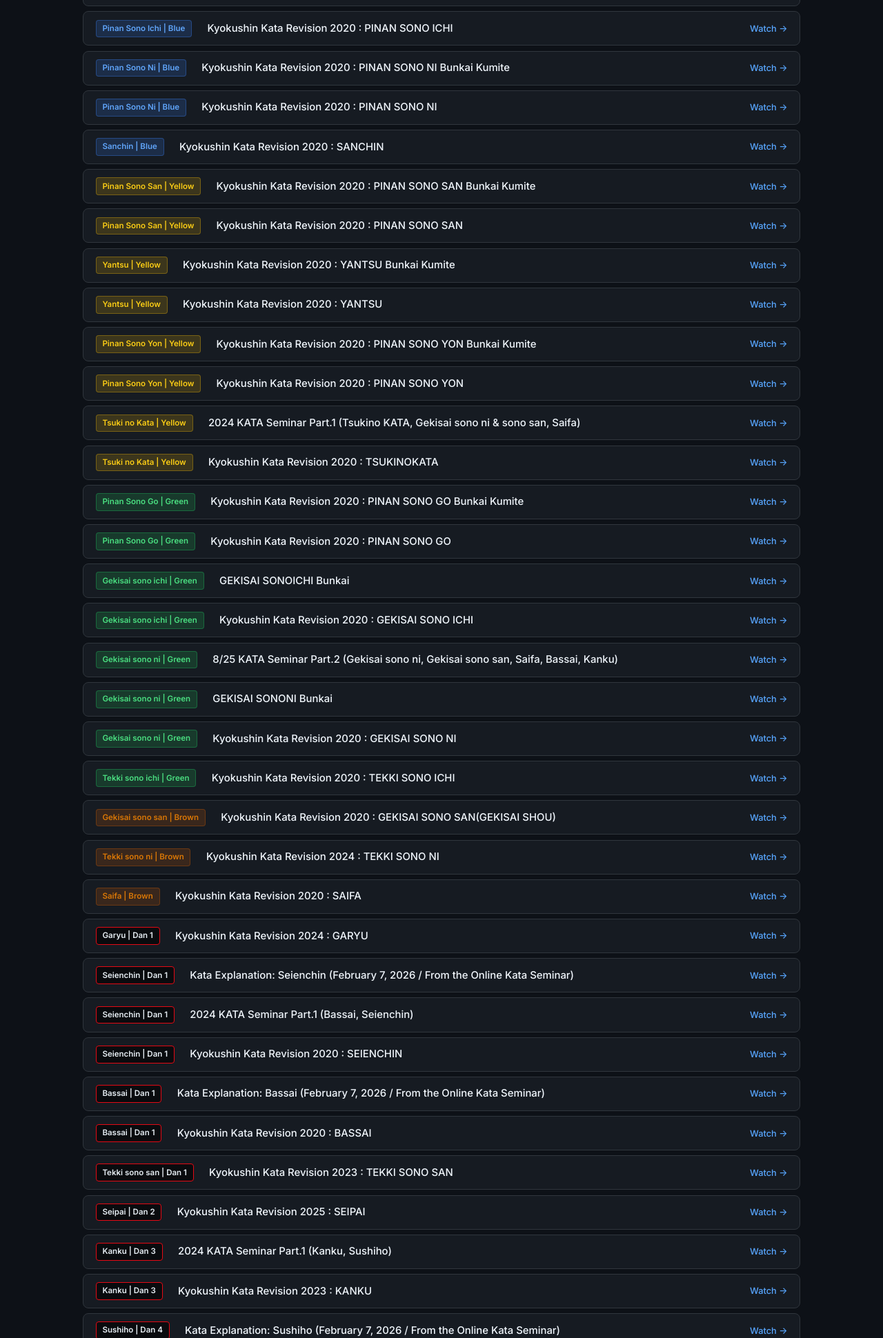
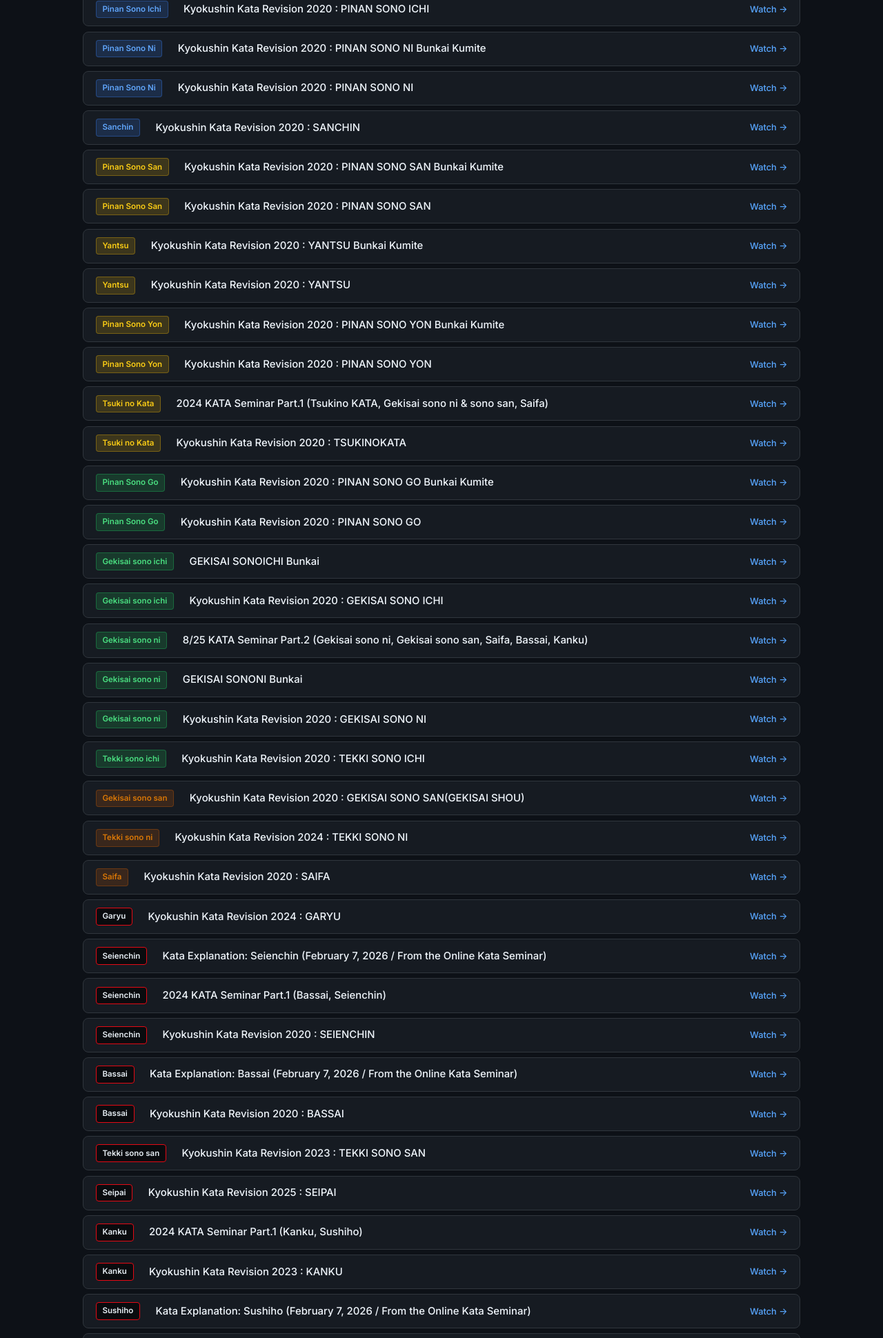
Before and after one commit to abugov/kyokusin-net-kata, a plain HTML site: page index.html in a window 1280 px wide. Shown: the part 860-2800 px from the top of the page at 69% size. Drawn offline with Linux system fonts and the light colour scheme.

Commit message:
style: remove subtitle line, display only kata name on color-coded belt badges

```diff
--- a/build_page.js
+++ b/build_page.js
@@ -58,7 +58,7 @@ const cardsHtml = videos.map((item, idx) => {
   const safeTitle = item.title.replace(/"/g, '&quot;');
 
   // Belt tag on left: Name | Belt
-  const beltHtml = matched ? `<span class="belt-badge belt-${matched.belt.toLowerCase().replace(/\s+/g, '-')}">${matched.name} | ${matched.belt}</span>` : '';
+  const beltHtml = matched ? `<span class="belt-badge belt-${matched.belt.toLowerCase().replace(/\s+/g, '-')}">${matched.name}</span>` : '';
 
   return `      <div class="kata-card"
            data-id="${item.id}"
@@ -734,7 +734,7 @@ const html = `<!DOCTYPE html>
       <div class="header-top">
         <div>
           <h1><span class="kanji">極真</span> Kyokushin Training &amp; Kata Library</h1>
-          <p class="meta">Extracted index of videos from Kyokushin Online</p>
+
           <a class="source-link" href="https://www.kyokushin.net/search-result?category=hesWJFxSJEaAHwfnbbSn&s=" target="_blank" rel="noopener noreferrer">
             🔗 Original Training Page (Kyokushin.net)
           </a>
--- a/index.html
+++ b/index.html
@@ -642,7 +642,7 @@
       <div class="header-top">
         <div>
           <h1><span class="kanji">極真</span> Kyokushin Training &amp; Kata Library</h1>
-          <p class="meta">Extracted index of videos from Kyokushin Online</p>
+
           <a class="source-link" href="https://www.kyokushin.net/search-result?category=hesWJFxSJEaAHwfnbbSn&s=" target="_blank" rel="noopener noreferrer">
             🔗 Original Training Page (Kyokushin.net)
           </a>
@@ -786,7 +786,7 @@
         <div class="card-main">
           <div class="card-header">
             <div class="header-left">
-              <span class="belt-badge belt-dan-1">Seienchin | Dan 1</span>
+              <span class="belt-badge belt-dan-1">Seienchin</span>
             </div>
             <div class="header-right">
 
@@ -814,7 +814,7 @@
         <div class="card-main">
           <div class="card-header">
             <div class="header-left">
-              <span class="belt-badge belt-dan-1">Bassai | Dan 1</span>
+              <span class="belt-badge belt-dan-1">Bassai</span>
             </div>
             <div class="header-right">
 
@@ -842,7 +842,7 @@
         <div class="card-main">
           <div class="card-header">
             <div class="header-left">
-              <span class="belt-badge belt-dan-4">Sushiho | Dan 4</span>
+              <span class="belt-badge belt-dan-4">Sushiho</span>
             </div>
             <div class="header-right">
 
@@ -1206,7 +1206,7 @@
         <div class="card-main">
           <div class="card-header">
             <div class="header-left">
-              <span class="belt-badge belt-dan-2">Seipai | Dan 2</span>
+              <span class="belt-badge belt-dan-2">Seipai</span>
             </div>
             <div class="header-right">
 
@@ -1402,7 +1402,7 @@
         <div class="card-main">
           <div class="card-header">
             <div class="header-left">
-              <span class="belt-badge belt-dan-3">Kanku | Dan 3</span>
+              <span class="belt-badge belt-dan-3">Kanku</span>
             </div>
             <div class="header-right">
 
@@ -1430,7 +1430,7 @@
         <div class="card-main">
           <div class="card-header">
             <div class="header-left">
-              <span class="belt-badge belt-dan-1">Seienchin | Dan 1</span>
+              <span class="belt-badge belt-dan-1">Seienchin</span>
             </div>
             <div class="header-right">
 
@@ -1458,7 +1458,7 @@
         <div class="card-main">
           <div class="card-header">
             <div class="header-left">
-              <span class="belt-badge belt-yellow">Tsuki no Kata | Yellow</span>
+              <span class="belt-badge belt-yellow">Tsuki no Kata</span>
             </div>
             <div class="header-right">
 
@@ -1486,7 +1486,7 @@
         <div class="card-main">
           <div class="card-header">
             <div class="header-left">
-              <span class="belt-badge belt-dan-1">Garyu | Dan 1</span>
+              <span class="belt-badge belt-dan-1">Garyu</span>
             </div>
             <div class="header-right">
 
@@ -1570,7 +1570,7 @@
         <div class="card-main">
           <div class="card-header">
             <div class="header-left">
-              <span class="belt-badge belt-dan-1">Tekki sono san | Dan 1</span>
+              <span class="belt-badge belt-dan-1">Tekki sono san</span>
             </div>
             <div class="header-right">
 
@@ -1598,7 +1598,7 @@
         <div class="card-main">
           <div class="card-header">
             <div class="header-left">
-              <span class="belt-badge belt-brown">Tekki sono ni | Brown</span>
+              <span class="belt-badge belt-brown">Tekki sono ni</span>
             </div>
             <div class="header-right">
 
@@ -1738,7 +1738,7 @@
         <div class="card-main">
           <div class="card-header">
             <div class="header-left">
-              <span class="belt-badge belt-dan-4">Sushiho | Dan 4</span>
+              <span class="belt-badge belt-dan-4">Sushiho</span>
             </div>
             <div class="header-right">
 
@@ -1794,7 +1794,7 @@
         <div class="card-main">
           <div class="card-header">
             <div class="header-left">
-              <span class="belt-badge belt-green">Gekisai sono ni | Green</span>
+              <span class="belt-badge belt-green">Gekisai sono ni</span>
             </div>
             <div class="header-right">
 
@@ -1822,7 +1822,7 @@
         <div class="card-main">
           <div class="card-header">
             <div class="header-left">
-              <span class="belt-badge belt-orange">Sokugi Taikyoku Sono San | Orange</span>
+              <span class="belt-badge belt-orange">Sokugi Taikyoku Sono San</span>
             </div>
             <div class="header-right">
 
@@ -2018,7 +2018,7 @@
         <div class="card-main">
           <div class="card-header">
             <div class="header-left">
-              <span class="belt-badge belt-dan-3">Kanku | Dan 3</span>
+              <span class="belt-badge belt-dan-3">Kanku</span>
             </div>
             <div class="header-right">
 
@@ -2102,7 +2102,7 @@
         <div class="card-main">
           <div class="card-header">
             <div class="header-left">
-              <span class="belt-badge belt-green">Gekisai sono ni | Green</span>
+              <span class="belt-badge belt-green">Gekisai sono ni</span>
             </div>
             <div class="header-right">
 
@@ -2130,7 +2130,7 @@
         <div class="card-main">
           <div class="card-header">
             <div class="header-left">
-              <span class="belt-badge belt-green">Gekisai sono ichi | Green</span>
+              <span class="belt-badge belt-green">Gekisai sono ichi</span>
             </div>
             <div class="header-right">
 
@@ -2494,7 +2494,7 @@
         <div class="card-main">
           <div class="card-header">
             <div class="header-left">
-              <span class="belt-badge belt-green">Pinan Sono Go | Green</span>
+              <span class="belt-badge belt-green">Pinan Sono Go</span>
             </div>
             <div class="header-right">
 
@@ -2522,7 +2522,7 @@
         <div class="card-main">
           <div class="card-header">
             <div class="header-left">
-              <span class="belt-badge belt-yellow">Yantsu | Yellow</span>
+              <span class="belt-badge belt-yellow">Yantsu</span>
             </div>
             <div class="header-right">
 
@@ -2550,7 +2550,7 @@
         <div class="card-main">
           <div class="card-header">
             <div class="header-left">
-              <span class="belt-badge belt-dan-1">Bassai | Dan 1</span>
+              <span class="belt-badge belt-dan-1">Bassai</span>
             </div>
             <div class="header-right">
 
@@ -2578,7 +2578,7 @@
         <div class="card-main">
           <div class="card-header">
             <div class="header-left">
-              <span class="belt-badge belt-yellow">Pinan Sono Yon | Yellow</span>
+              <span class="belt-badge belt-yellow">Pinan Sono Yon</span>
             </div>
             <div class="header-right">
 
@@ -2606,7 +2606,7 @@
         <div class="card-main">
           <div class="card-header">
             <div class="header-left">
-              <span class="belt-badge belt-yellow">Pinan Sono San | Yellow</span>
+              <span class="belt-badge belt-yellow">Pinan Sono San</span>
             </div>
             <div class="header-right">
 
@@ -2634,7 +2634,7 @@
         <div class="card-main">
           <div class="card-header">
             <div class="header-left">
-              <span class="belt-badge belt-blue">Pinan Sono Ni | Blue</span>
+              <span class="belt-badge belt-blue">Pinan Sono Ni</span>
             </div>
             <div class="header-right">
 
@@ -2662,7 +2662,7 @@
         <div class="card-main">
           <div class="card-header">
             <div class="header-left">
-              <span class="belt-badge belt-blue">Pinan Sono Ichi | Blue</span>
+              <span class="belt-badge belt-blue">Pinan Sono Ichi</span>
             </div>
             <div class="header-right">
 
@@ -2718,7 +2718,7 @@
         <div class="card-main">
           <div class="card-header">
             <div class="header-left">
-              <span class="belt-badge belt-green">Tekki sono ichi | Green</span>
+              <span class="belt-badge belt-green">Tekki sono ichi</span>
             </div>
             <div class="header-right">
 
@@ -2746,7 +2746,7 @@
         <div class="card-main">
           <div class="card-header">
             <div class="header-left">
-              <span class="belt-badge belt-dan-1">Seienchin | Dan 1</span>
+              <span class="belt-badge belt-dan-1">Seienchin</span>
             </div>
             <div class="header-right">
 
@@ -2774,7 +2774,7 @@
         <div class="card-main">
           <div class="card-header">
             <div class="header-left">
-              <span class="belt-badge belt-green">Gekisai sono ni | Green</span>
+              <span class="belt-badge belt-green">Gekisai sono ni</span>
             </div>
             <div class="header-right">
 
@@ -2802,7 +2802,7 @@
         <div class="card-main">
           <div class="card-header">
             <div class="header-left">
-              <span class="belt-badge belt-green">Gekisai sono ichi | Green</span>
+              <span class="belt-badge belt-green">Gekisai sono ichi</span>
             </div>
             <div class="header-right">
 
@@ -2830,7 +2830,7 @@
         <div class="card-main">
           <div class="card-header">
             <div class="header-left">
-              <span class="belt-badge belt-blue">Sanchin | Blue</span>
+              <span class="belt-badge belt-blue">Sanchin</span>
             </div>
             <div class="header-right">
 
@@ -2858,7 +2858,7 @@
         <div class="card-main">
           <div class="card-header">
             <div class="header-left">
-              <span class="belt-badge belt-brown">Saifa | Brown</span>
+              <span class="belt-badge belt-brown">Saifa</span>
             </div>
             <div class="header-right">
 
@@ -2886,7 +2886,7 @@
         <div class="card-main">
           <div class="card-header">
             <div class="header-left">
-              <span class="belt-badge belt-brown">Gekisai sono san | Brown</span>
+              <span class="belt-badge belt-brown">Gekisai sono san</span>
             </div>
             <div class="header-right">
 
@@ -2914,7 +2914,7 @@
         <div class="card-main">
           <div class="card-header">
             <div class="header-left">
-              <span class="belt-badge belt-yellow">Yantsu | Yellow</span>
+              <span class="belt-badge belt-yellow">Yantsu</span>
             </div>
             <div class="header-right">
 
@@ -2942,7 +2942,7 @@
         <div class="card-main">
           <div class="card-header">
             <div class="header-left">
-              <span class="belt-badge belt-yellow">Tsuki no Kata | Yellow</span>
+              <span class="belt-badge belt-yellow">Tsuki no Kata</span>
             </div>
             <div class="header-right">
 
@@ -2970,7 +2970,7 @@
         <div class="card-main">
           <div class="card-header">
             <div class="header-left">
-              <span class="belt-badge belt-green">Pinan Sono Go | Green</span>
+              <span class="belt-badge belt-green">Pinan Sono Go</span>
             </div>
             <div class="header-right">
 
@@ -2998,7 +2998,7 @@
         <div class="card-main">
           <div class="card-header">
             <div class="header-left">
-              <span class="belt-badge belt-yellow">Pinan Sono Yon | Yellow</span>
+              <span class="belt-badge belt-yellow">Pinan Sono Yon</span>
             </div>
             <div class="header-right">
 
@@ -3026,7 +3026,7 @@
         <div class="card-main">
           <div class="card-header">
             <div class="header-left">
-              <span class="belt-badge belt-yellow">Pinan Sono San | Yellow</span>
+              <span class="belt-badge belt-yellow">Pinan Sono San</span>
             </div>
             <div class="header-right">
 
@@ -3054,7 +3054,7 @@
         <div class="card-main">
           <div class="card-header">
             <div class="header-left">
-              <span class="belt-badge belt-blue">Pinan Sono Ni | Blue</span>
+              <span class="belt-badge belt-blue">Pinan Sono Ni</span>
             </div>
             <div class="header-right">
 
@@ -3082,7 +3082,7 @@
         <div class="card-main">
           <div class="card-header">
             <div class="header-left">
-              <span class="belt-badge belt-blue">Pinan Sono Ichi | Blue</span>
+              <span class="belt-badge belt-blue">Pinan Sono Ichi</span>
             </div>
             <div class="header-right">
 
@@ -3110,7 +3110,7 @@
         <div class="card-main">
           <div class="card-header">
             <div class="header-left">
-              <span class="belt-badge belt-orange">Sokugi Taikyoku Sono San | Orange</span>
+              <span class="belt-badge belt-orange">Sokugi Taikyoku Sono San</span>
             </div>
             <div class="header-right">
 
@@ -3138,7 +3138,7 @@
         <div class="card-main">
           <div class="card-header">
             <div class="header-left">
-              <span class="belt-badge belt-orange">Sokugi Taikyoku Sono Ni | Orange</span>
+              <span class="belt-badge belt-orange">Sokugi Taikyoku Sono Ni</span>
             </div>
             <div class="header-right">
 
@@ -3166,7 +3166,7 @@
         <div class="card-main">
           <div class="card-header">
             <div class="header-left">
-              <span class="belt-badge belt-white">Sokugi Taikyoku Sono Ichi | White</span>
+              <span class="belt-badge belt-white">Sokugi Taikyoku Sono Ichi</span>
             </div>
             <div class="header-right">
 
@@ -3194,7 +3194,7 @@
         <div class="card-main">
           <div class="card-header">
             <div class="header-left">
-              <span class="belt-badge belt-orange">Taikyoku Sono San | Orange</span>
+              <span class="belt-badge belt-orange">Taikyoku Sono San</span>
             </div>
             <div class="header-right">
 
@@ -3222,7 +3222,7 @@
         <div class="card-main">
           <div class="card-header">
             <div class="header-left">
-              <span class="belt-badge belt-white">Taikyoku Sono Ni | White</span>
+              <span class="belt-badge belt-white">Taikyoku Sono Ni</span>
             </div>
             <div class="header-right">
 
@@ -3250,7 +3250,7 @@
         <div class="card-main">
           <div class="card-header">
             <div class="header-left">
-              <span class="belt-badge belt-white">Taikyoku Sono Ichi | White</span>
+              <span class="belt-badge belt-white">Taikyoku Sono Ichi</span>
             </div>
             <div class="header-right">
 
```
